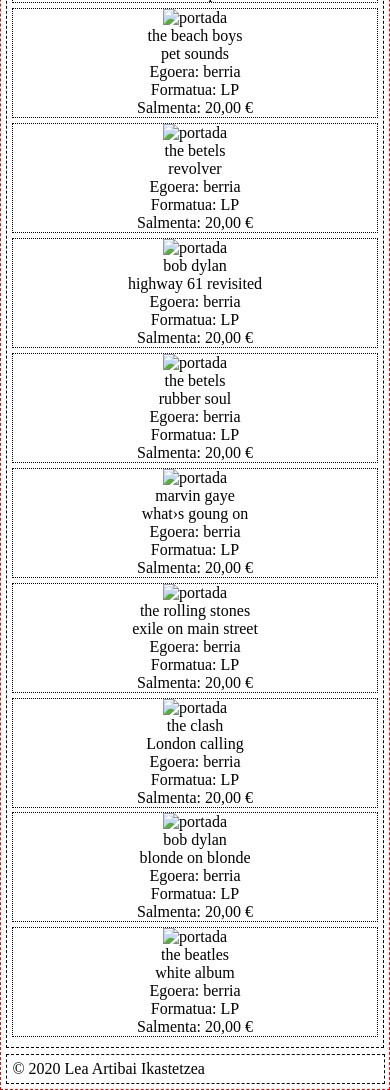
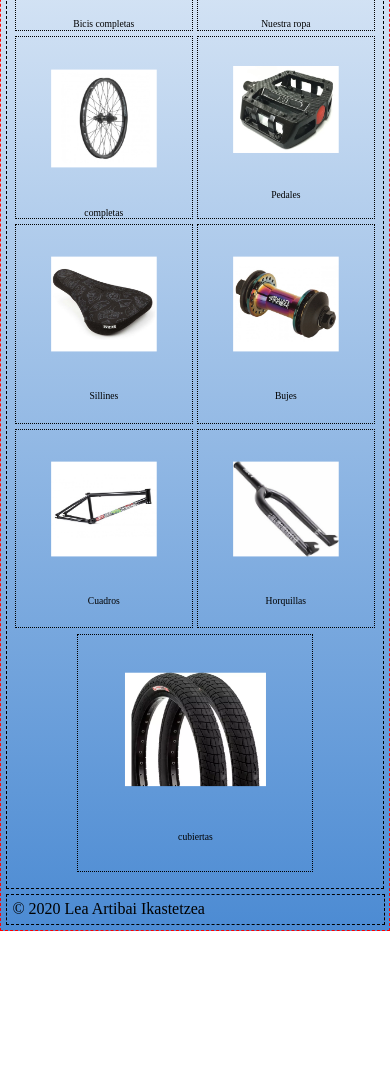
Before and after one commit to daw24ense/daw24ense.github.io, a plain HTML site: page index.html in a window 390 px wide. Shown: the part 316-1406 px from the top of the page. After the commit the page ends 1247 px from the top, so only its background shows below. Drawn offline with Linux system fonts and the light colour scheme.

Commit message:
initial commit

```diff
--- a/css/index.css
+++ b/css/index.css
@@ -3,7 +3,7 @@
                 border: 1px dashed red;
 				margin: auto;
 				max-width: 767px;
-
+				background-image: linear-gradient(to bottom, white 0%, #4c8bd3 100%); background-repeat: no-repeat;
             }
             header {
                 border: 1px dashed black;
@@ -72,69 +72,81 @@
 				padding: 1.3477088948787061994609164420485%;
 				text-align: center;
 			}
+
+
 			main section{
 				display: grid;
-				grid-template-columns: auto auto / 1fr 1fr 1fr 1fr 1fr 1fr 1fr 1fr 1fr 1fr 1fr 1fr;
+				grid-template-columns: repeat(12, 1fr);
 				row-gap: 5%;
 				column-gap: 5%;
-				margin-bottom: 1.3477088948787061994609164420485%;
+				margin-bottom: 3%;
+			}
 
+			main section div a:hover{
+				color: #28cd30;
 			}
+
 			#eskaintza1{
 				grid-row: 1/2;
-				grid-column: 1/span 3;
+				grid-column: 1/span 4;
 				border: 1px dotted black;
 			}
 			#eskaintza2{
 				grid-row: 1/2;
-				grid-column: 4/span 3;
+				grid-column: 5/span 4;
 				border: 1px dotted black;
 			}
 			#eskaintza3{
 				grid-row: 1/2;
-				grid-column: 7/span 3;
+				grid-column: 9/span 4;
 				border: 1px dotted black;
 			}
 			#eskaintza4{
-				grid-row: 1/2;
-				grid-column: 10/span 3;
+				grid-row: 2/2;
+				grid-column: 1/span 2;
 				border: 1px dotted black;
 			}
 			#eskaintza5{
 				grid-row: 2/2;
-				grid-column: 1/span 2;
+				grid-column: 3/span 2;
 				border: 1px dotted black;
 			}
 			#eskaintza6{
 				grid-row: 2/2;
-				grid-column: 3/span 2;
+				grid-column: 5/span 2;
 				border: 1px dotted black;
 			}
 			#eskaintza7{
 				grid-row: 2/2;
-				grid-column: 5/span 2;
+				grid-column: 7/span 2;
 				border: 1px dotted black;
 			}
 			#eskaintza8{
 				grid-row: 2/2;
-				grid-column: 7/span 2;
+				grid-column: 9/span 2;
 				border: 1px dotted black;
 			}
 			#eskaintza9{
-				grid-row: 2/2;
-				grid-column: 9/span 2;
-				border: 1px dotted black;
-			}
-			#eskaintza10{
 				grid-row: 2/2;
 				grid-column: 11/span 2;
 				border: 1px dotted black;
 			}
 
-			main section div img{
-				max-width: 100%;
+
+
+
+			#eskaintza1,#eskaintza2,#eskaintza3{
+				img{
+				width: 100%;
+				height: 90%;
+				}
 			}
-
+            #eskaintza4,#eskaintza5,#eskaintza6,#eskaintza7,#eskaintza8,#eskaintza9{
+				img{
+				width: 100%;
+				height: 80%;
+				}
+			}
 			footer {
                 border: 1px dashed black;
 				margin-left: 1.3477088948787061994609164420485%;
@@ -158,15 +170,22 @@
 				main section{
 					margin-top: 0%;
 					display: grid;
-					grid-template-columns: repeat(11, auto) /1fr;
+					grid-template-columns: repeat(6, 1fr);
 					row-gap: 0%;
-					column-gap: 1.96%;
+					column-gap: 0%;
+					margin: ;
 				}
-				main img{
-					width: 150px;
+				#eskaintza1,#eskaintza2,#eskaintza3,#eskaintza4,#eskaintza5,#eskaintza6,#eskaintza7,#eskaintza8,#eskaintza9{
+					img{
+					scale: 60%;
+					}
+					p{
+					scale: 60%;
+					}
 				}
-				main div{
-					margin-bottom: 1.3477088948787061994609164420485%;
+
+				main section div{
+					margin: 1.3477088948787061994609164420485%;
 				}
 
 				#eskaintza1{
@@ -175,52 +194,47 @@
 					border: 1px dotted black;
 				}
 				#eskaintza2{
+					grid-row: 1/2;
+					grid-column: 4/span 3;
+					border: 1px dotted black;
+				}
+				#eskaintza3{
 					grid-row: 2/3;
 					grid-column: 1/span 3;
 					border: 1px dotted black;
 				}
-				#eskaintza3{
-					grid-row: 3/4;
-					grid-column: 1/span 3;
+				#eskaintza4{
+					grid-row: 2/3;
+					grid-column: 4/span 3;
 					border: 1px dotted black;
 				}
-				#eskaintza4{
+				#eskaintza5{
 					grid-row: 4/5;
 					grid-column: 1/span 3;
 					border: 1px dotted black;
 				}
-				#eskaintza5{
+				#eskaintza6{
+					grid-row: 4/5;
+					grid-column: 4/span 3;
+					border: 1px dotted black;
+				}
+				#eskaintza7{
 					grid-row: 5/6;
 					grid-column: 1/span 3;
 					border: 1px dotted black;
 				}
-				#eskaintza6{
-					grid-row: 6/7;
-					grid-column: 1/span 3;
-					border: 1px dotted black;
-				}
-				#eskaintza7{
-					grid-row: 7/8;
-					grid-column: 1/span 3;
-					border: 1px dotted black;
-				}
 				#eskaintza8{
-					grid-row: 8/9;
-					grid-column: 1/span 3;
+					grid-row: 5/6;
+					grid-column: 4/span 3;
 					border: 1px dotted black;
 				}
 				#eskaintza9{
-					grid-row: 9/10;
-					grid-column: 1/span 3;
-					border: 1px dotted black;
-				}
-				#eskaintza10{
-					grid-row: 10/11;
-					grid-column: 1/span 3;
+					grid-row: 6/7;
+					grid-column: 2/span 4;
 					border: 1px dotted black;
 					margin-bottom: 0;
+				}
 
-				}
 				span{
 					position: fixed;
 					top: 10px;
--- a/index.html
+++ b/index.html
@@ -12,11 +12,9 @@
             <h1>Rider shop</h1>
         </header>
         <input type="checkbox" id="toggle-menu" style="display: none;">
-
         <label for="toggle-menu" id="boton-hamburguesa">
             <span>
                 <img src="img/BURGER.JPG" alt="">
-                <p>menu</p>
             </span>
         </label>
         <nav id="menu-hamburguesa">
@@ -33,80 +31,40 @@
             <section>
             <div id="eskaintza1">
                 <img src="img/bmx.jpg" alt="bmx completas"><br>
-                Bicis completas<br>
+                <p>Bicis completas</p>
 
             </div>
             <div id="eskaintza2">
-                <img src="img/the_beach_boys-pet_sounds_400x400.jpg" alt="portada"><br>
-                the beach boys<br>
-                pet sounds<br>
-                Egoera: berria<br>
-                Formatua: LP<br>
-                Salmenta: 20,00 &euro;
+                <img src="img/ropa.jpg" alt="portada"><br>
+                <p>Nuestra ropa</p>
             </div>
             <div id="eskaintza3">
-                <img src="img/the_beatles-revolver_400x400.jpg" alt="portada"><br>
-                the betels<br>
-                revolver<br>
-                Egoera: berria<br>
-                Formatua: LP<br>
-                Salmenta: 20,00 &euro;
+                <img src="img/RuedasCompletas.jpg" alt="portada"><br>
+                <p>completas</p>
             </div>
             <div id="eskaintza4">
-                <img src="img/bob_dylan-highway_61_revisited_400x400.jpg" alt="portada"><br>
-                bob dylan<br>
-                highway 61 revisited<br>
-                Egoera: berria<br>
-                Formatua: LP<br>
-                Salmenta: 20,00 &euro;
+                <img src="img/pedales.jpg" alt="portada"><br>
+                <p>Pedales</p>
             </div>
             <div id="eskaintza5">
-                <img src="img/the_beatles-rubber_soul_400x400.jpg" alt="portada"><br>
-                the betels<br>
-                rubber soul<br>
-                Egoera: berria<br>
-                Formatua: LP<br>
-                Salmenta: 20,00 &euro;
+                <img src="img/sillines.jpg" alt="portada"><br>
+                <p>Sillines</p>
             </div>
             <div id="eskaintza6">
-                <img src="img/marvin_gaye-what_s_going_on_400x400.jpg" alt="portada"><br>
-                marvin gaye<br>
-                what&rsaquo;s goung on<br>
-                Egoera: berria<br>
-                Formatua: LP<br>
-                Salmenta: 20,00 &euro;
+                <img src="img/buje.jpg" alt="portada"><br>
+                <p>Bujes</p>
             </div>
             <div id="eskaintza7">
-                <img src="img/the_rolling_stones-exile_on_main_street_400x400.jpg" alt="portada"><br>
-                the rolling stones<br>
-                exile on main street<br>
-                Egoera: berria<br>
-                Formatua: LP<br>
-                Salmenta: 20,00 &euro;
+                <img src="img/Cuadros.jpg" alt="portada"><br>
+                <p>Cuadros</p>
             </div>
             <div id="eskaintza8">
-                <img src="img/the_clash-london_calling_400x400.jpg" alt="portada"><br>
-                the clash<br>
-                London calling<br>
-                Egoera: berria<br>
-                Formatua: LP<br>
-                Salmenta: 20,00 &euro;
+                <img src="img/horquilla.jpg" alt="portada"><br>
+                <p>Horquillas</p>
             </div>
             <div id="eskaintza9">
-                <img src="img/bob_dylan-blonde_on_blonde_400x400.jpg" alt="portada"><br>
-                bob dylan<br>
-                blonde on blonde<br>
-                Egoera: berria<br>
-                Formatua: LP<br>
-                Salmenta: 20,00 &euro;
-            </div>
-            <div id="eskaintza10">
-                <img src="img/the_beatles-white_album_400x400.jpg" alt="portada"><br>
-                the beatles<br>
-                white album<br>
-                Egoera: berria<br>
-                Formatua: LP<br>
-                Salmenta: 20,00 &euro;
+                <img src="img/cubiertas.jpg" alt="portada"><br>
+                <p>cubiertas</p>
             </div>
         </section>
         </main>
```
Also changed, not shown: img/Cuadros.jpg (added), img/RuedasCompletas.jpg (added), img/bmx.jpg, img/buje.jpg (added), img/cubiertas.jpg (added), img/horquilla.jpg (added), img/pedales.jpg (added), img/ropa.jpg (added), img/sillines.jpg (added), 1 other file.
